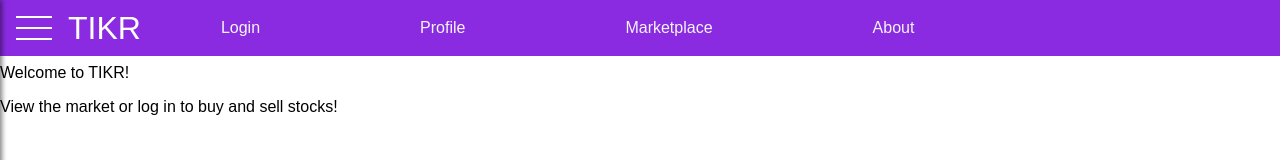
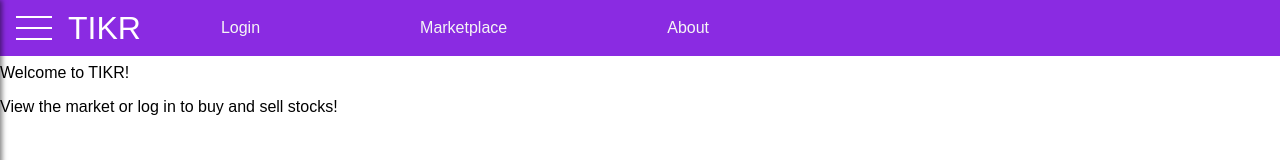
Before and after one commit to jmr-1/tikr_frontend, a React (Create React App) app: page / in a window 1280 px wide. Shown: the top 160 px of the page. Built offline with nearby package versions, Linux system fonts and the light colour scheme.

Commit message:
Finished login/profile ternary rendering

```diff
--- a/src/App.js
+++ b/src/App.js
@@ -83,8 +83,8 @@ class App extends React.Component{
 
     return (
       <div className="App" style={{height: '100%'}}>
-        <Navbar drawerClickHandler={this.drawerToggleClickHandler}/>
-        <SideDrawer show={this.state.sideDrawerOpen}/>
+        <Navbar drawerClickHandler={this.drawerToggleClickHandler} user={this.state.currentUser}/>
+        <SideDrawer show={this.state.sideDrawerOpen} user={this.state.currentUser}/>
         {backdrop}
         <main style={{marginTop: '64px'}}>
           <Switch>
@@ -101,8 +101,6 @@ class App extends React.Component{
             <Route path='/market' render={() => <Marketplace />}/>
             <Route exact path='/' render={() => <LandingPage />}/>
           </Switch>
-
-
         </main>
       </div>
     );
--- a/src/components/Navbar.js
+++ b/src/components/Navbar.js
@@ -5,6 +5,16 @@ import {Link} from 'react-router-dom';
 
 
 class Navbar extends React.Component{
+
+    constructor(){
+        super()
+        this.state = {
+        }
+    }
+
+
+    componentDidMount(){
+    }
 
     render(){
 
@@ -20,8 +30,10 @@ class Navbar extends React.Component{
                     <div className="toolbar_logo"><Link to="/">TIKR</Link></div>
                     <div className="toolbar_navigation_items">
                         <ul>
-                            <li><Link to='/login'>Login</Link></li>
+                            {!this.props.user?
+                            <li><Link to='/login'>Login</Link></li> :
                             <li><Link to='/profile'>Profile</Link></li>
+                            }
                             <li><Link to='/market'>Marketplace</Link></li>
                             <li><Link to='/about'>About</Link></li>
                         </ul>
--- a/src/components/SideDrawer/SideDrawer.js
+++ b/src/components/SideDrawer/SideDrawer.js
@@ -12,8 +12,10 @@ const SideDrawer = (props) => {
     return (
         <nav className={drawerClasses.join(' ')}>
             <ul>
-                <li><Link to="/login">Login</Link></li>
-                <li><Link to='/user'>Profile</Link></li>
+                {!props.user?
+                    <li><Link to='/login'>Login</Link></li> :
+                    <li><Link to='/profile'>Profile</Link></li>
+                }
                 <li><Link to="/market">Marketplace</Link></li>
                 <li><Link to="/about">About</Link></li>
             </ul>
```
Lines whose indentation alone changed are shown as unchanged.
